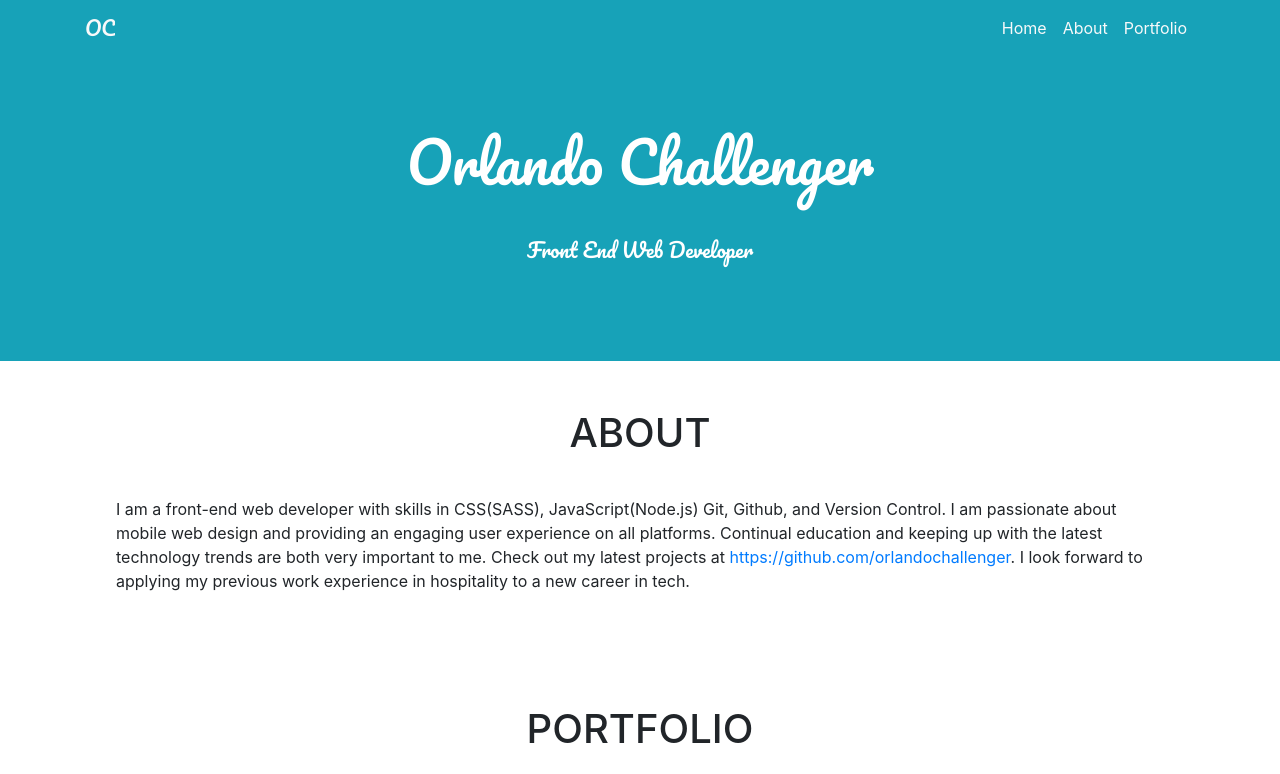
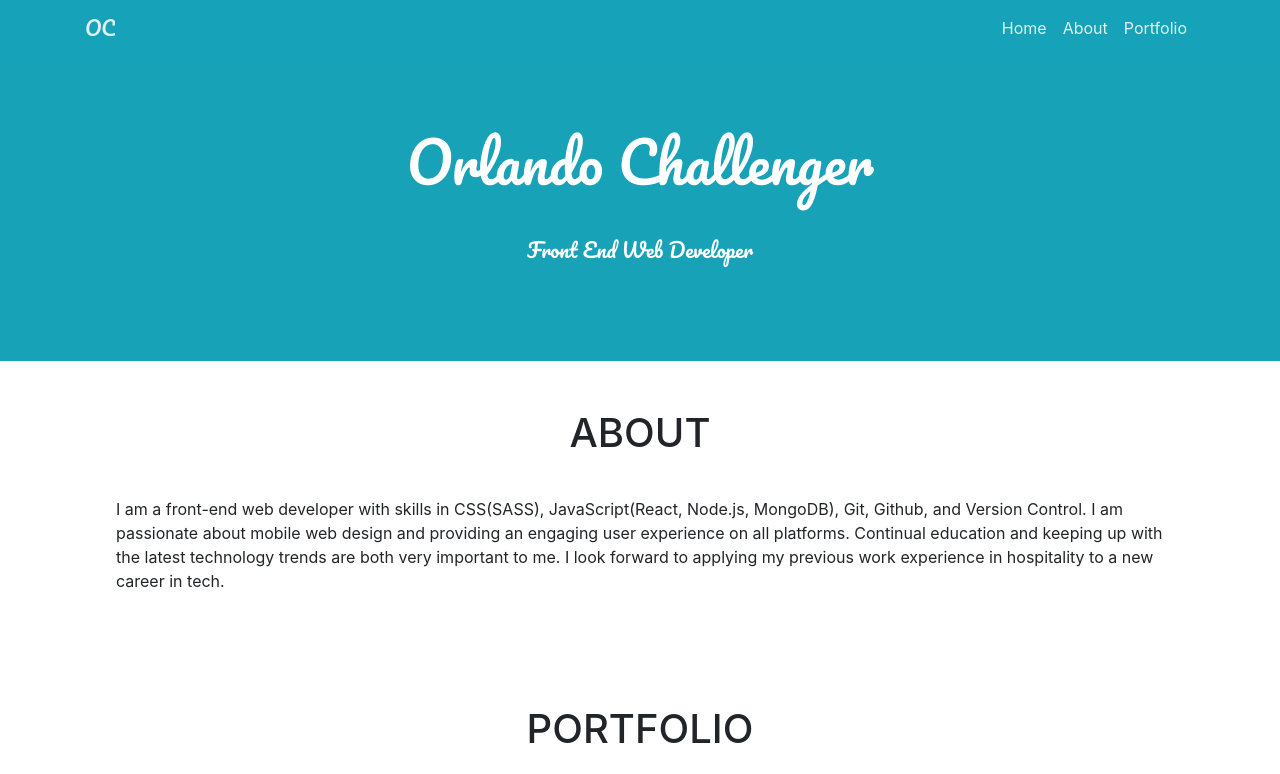
Before and after one commit to orlandochallenger/orlando.github.io, a plain HTML site: page index.html in a window 1280 px wide. Shown: the top 774 px of the page. Drawn offline with nearby package versions, Linux system fonts and the light colour scheme.

Commit message:
edit to scroll and nav

```diff
--- a/css/styles.css
+++ b/css/styles.css
@@ -4,12 +4,8 @@
   overflow-x: hidden;
 }
 
-body {
-
-}
-
 h1,
-p{
+p {
   padding: 1rem;
 }
 
@@ -21,13 +17,17 @@ a:hover {
   opacity: 0.7;
 }
 
-.h1-jumbo{
+nav {
+  opacity: 0.9;
+}
+
+.h1-jumbo {
   padding: 1rem;
 }
 
 .navbar-brand,
-.container-jumbotron{
-    font-family: 'Pacifico', cursive;
+.container-jumbotron {
+  font-family: "Pacifico", cursive;
   font-weight: 200;
 }
 
@@ -36,10 +36,9 @@ a:hover {
 }
 
 .card {
-  box-shadow: 10px 10px 21px 0px rgba(46, 46, 46, 0.75);
+  box-shadow: 7px 10px 13px -4px rgba(0, 0, 0, 0.75);
   height: 400px;
   text-align: center;
-
 }
 
 .container {
@@ -75,7 +74,7 @@ a:hover {
   z-index: 99; /* Make sure it does not overlap */
   border: none; /* Remove borders */
   outline: none; /* Remove outline */
-  background-color: rgb(0, 38, 255); /* Set a background color */
+  background-color: rgb(14, 15, 15); /* Set a background color */
   color: white; /* Text color */
   cursor: pointer; /* Add a mouse pointer on hover */
   padding: 15px; /* Some padding */
@@ -88,7 +87,7 @@ a:hover {
   background-color: #555; /* Add a dark-grey background on hover */
 }
 
-.footer-container{
+.footer-container {
   padding: 1rem;
   display: flex;
   flex-direction: column;
--- a/index.html
+++ b/index.html
@@ -76,14 +76,10 @@
         <div>
           <p>
             I am a front-end web developer with skills in CSS(SASS),
-            JavaScript(Node.js) Git, Github, and Version Control. I am
+            JavaScript(React, Node.js, MongoDB), Git, Github, and Version Control. I am
             passionate about mobile web design and providing an engaging user
             experience on all platforms. Continual education and keeping up with
-            the latest technology trends are both very important to me. Check
-            out my latest projects at
-            <a href="https://github.com/orlandochallenger"
-              >https://github.com/orlandochallenger</a
-            >. I look forward to applying my previous work experience in
+            the latest technology trends are both very important to me. I look forward to applying my previous work experience in
             hospitality to a new career in tech.
           </p>
         </div>
```
Lines whose indentation alone changed are shown as unchanged.
